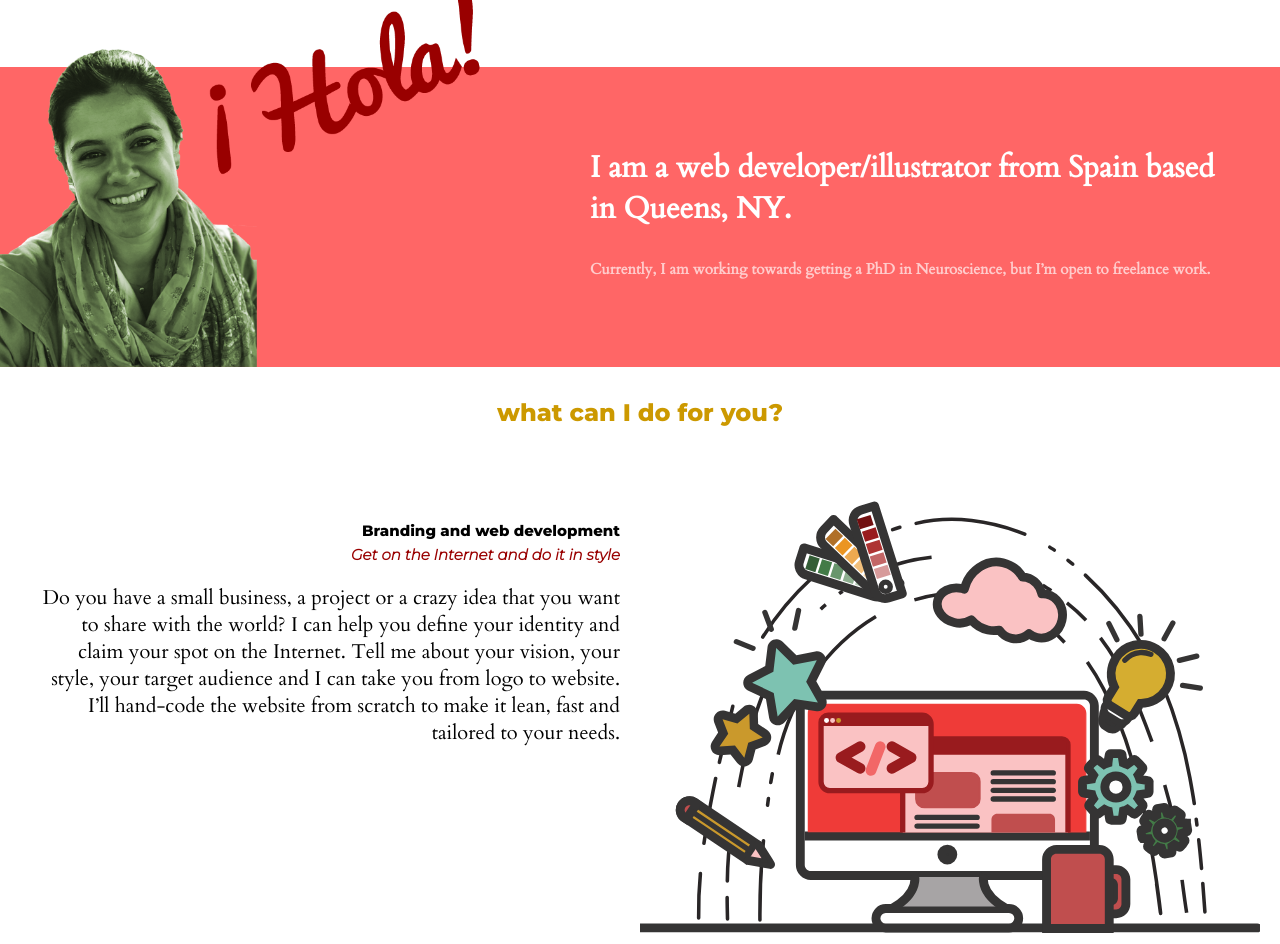
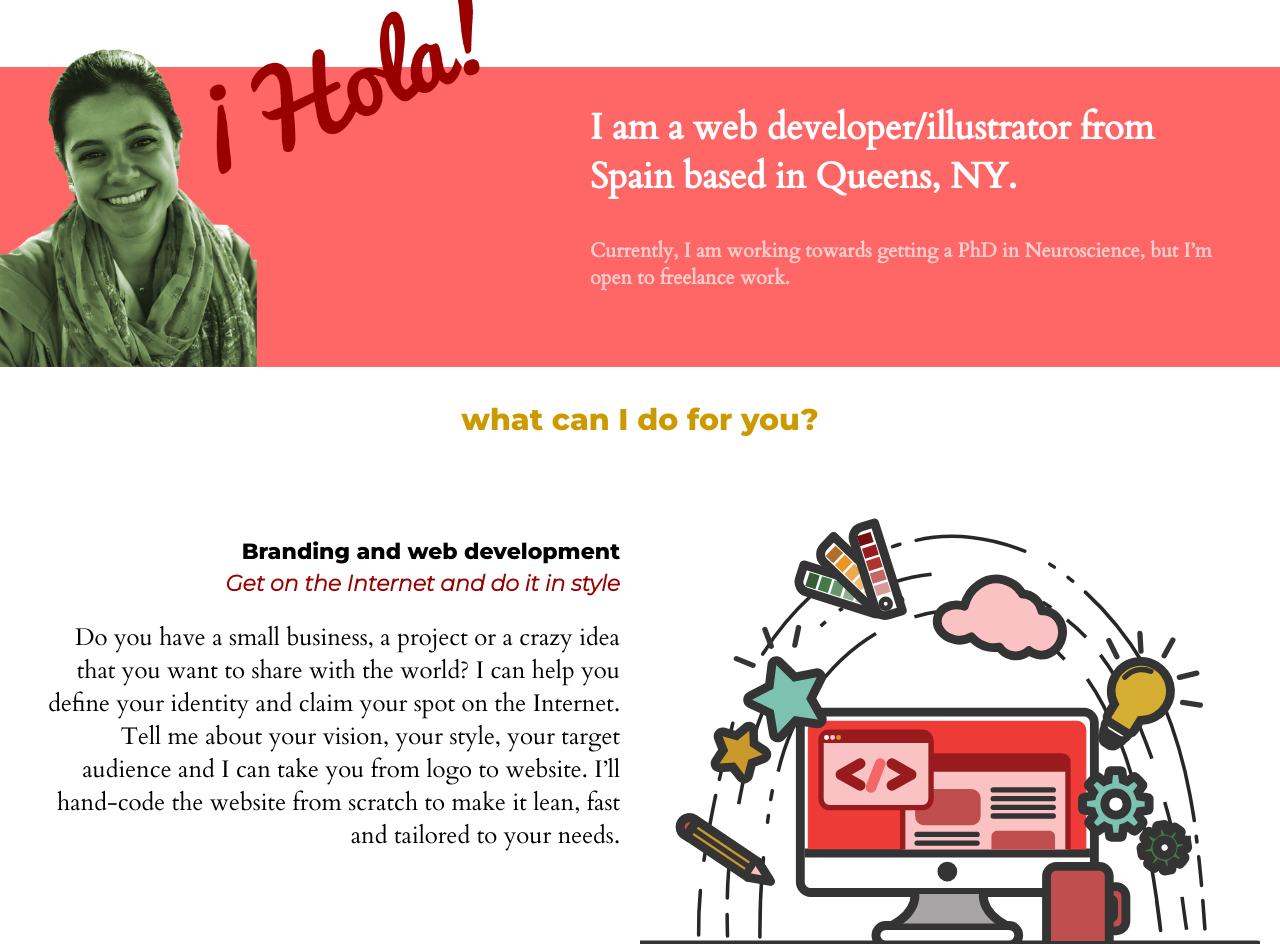
Before and after one commit to vegmer/mercedes-portfolio, a plain HTML site: page index.html in a window 1280 px wide. Shown: the part 193-1137 px from the top of the page. Drawn offline with Linux system fonts and the light colour scheme.

Commit message:
Fixed images

```diff
--- a/css/main.css
+++ b/css/main.css
@@ -1,8 +1,3 @@
-body{
-	font-family: 'Cardo', serif;
-	font-size: 20px;
-}
-
 
 /***** GRID (calculated on the base of 12 parts) *****/
 .full-width, .services-box {
@@ -66,13 +61,13 @@ nav ul li{
 
 #AboutIntro {
 	float:right;
-	margin: 150px 50px 0px -70px;
+	margin: 100px 50px 0px -70px;
 }
 
 #Intro1{
 	font-family: 'Cardo', serif;
 	font-weight: bold;
-	font-size: 30px;
+	font-size: 36px;
 	color: #ffffff;
 }
 
@@ -80,7 +75,7 @@ nav ul li{
 #Intro2{
 	font-family: 'Cardo', serif;
 	font-weight: bold;
-	font-size: 15px;
+	font-size: 20px;
 	color: #ffcccc;
 }
 
@@ -89,31 +84,34 @@ nav ul li{
 
 main{
 	font-family: 'Cardo', serif;
+	font-size: 24px;
 	margin:0 20px 0 20px;
 }
 
 #Services {
 	text-align: center;
 	font-family: 'Montserrat', sans-serif;
-	font-size: 24px;
+	font-size: 30px;
 	font-weight: bolder;
 	color: #cc9900;
 }
 
 
-.services-box{
-	height: 500px;
+.services-box {
+	height: 550px;
 	text-align: center;
 }
 
-figure {
-	margin: 0px 0px 0px 0px;
+
+#WebDevText {
+	text-align: right;
+	margin: 70px 0px 0 0px;
+	float:left;
 }
 
-
-#WebDevText, #WeddingText {
+ #WeddingText {
 	text-align: right;
-	margin: 70px 0px 0 0px;
+	margin: 30px 0px 0 0px;
 	float:left;
 }
 
@@ -130,7 +128,7 @@ figure {
 h2{
 	font-family: 'Montserrat', sans-serif;
 	font-weight: bolder;
-	font-size: 15px;
+	font-size: 22px;
 	padding: 0 20px 0 20px;
 	margin: 0 0 0 0;
 }
@@ -140,7 +138,7 @@ h3{
 	font-family: 'Montserrat', sans-serif;
 	font-weight: 300px;
 	font-style: italic;
-	font-size: 15px;
+	font-size: 22px;
 	color: #990000;
 	padding: 0 20px 0 20px;
 	margin: 5px 0 0 0;
--- a/index.html
+++ b/index.html
@@ -104,7 +104,7 @@
     			<div class="half-width"  id="WeddingText">
     				<h2> Stationary for weddings and other events </h2>
     				<h3> Add the wow-factor to your big day </h3>
-    				<p class="serviceDescription"> Personalized stationary gives you a platform to express who you are. It lets the guests know what to expect and it is usually the only tangible object that represents your event. Take that opportunity to stand out and do something unique. Show that you are a detail-oriented person who cares by having custom hand-crafted invitations, programs, seating plans, etc. </p>
+    				<p class="serviceDescription"> Your wedding invitation determines the first impression you and your future spouse make as a couple and hosts. Custom hand-crafted invitations, programs, seating plans, etc. give you a platform to express who you are and it lets your guests know what to expect of your event. Don't be boring. Take that opportunity to stand out and do something unique. </p>
     			</div>
 
     			<!-- Wedding logo -->
```
